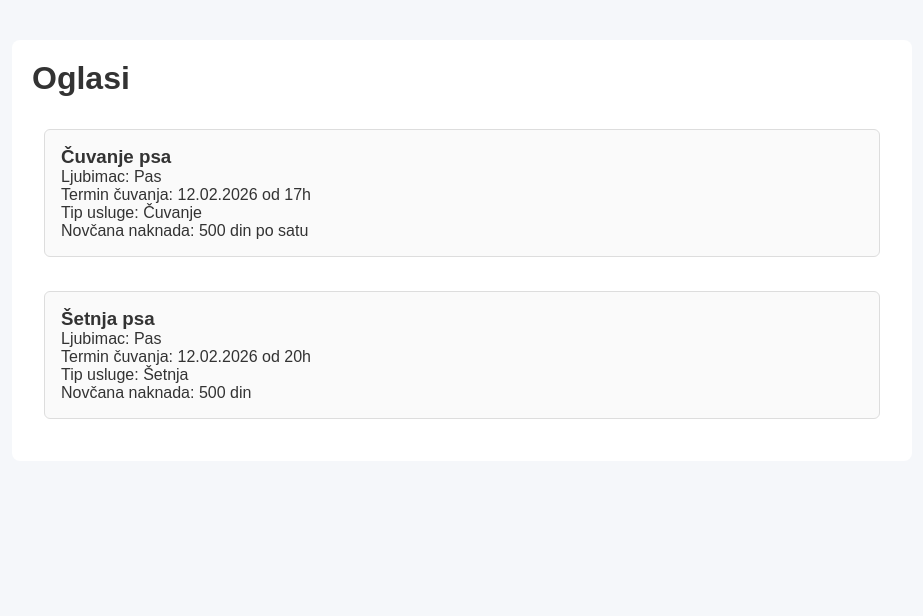
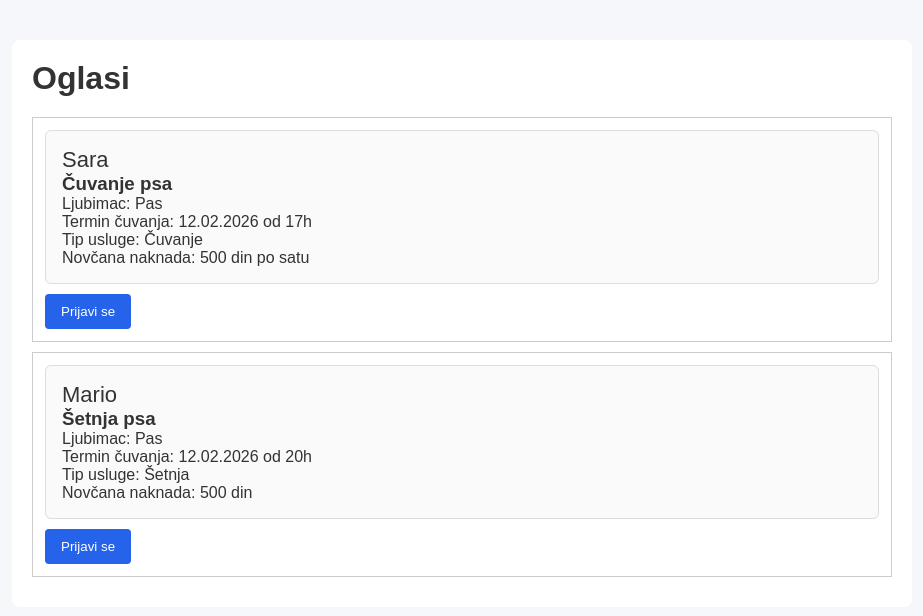
Before and after one commit to elab-development/internet-tehnologije-2025-aplikacijapetsitting_2021_0059, a Next.js app: page / in a window 1280 px wide. Shown: the top 616 px of the page, without its empty margins (178-1101 px from the left). Built offline with nearby package versions, Linux system fonts and the light colour scheme.

Commit message:
promenjena stranica za oglase

```diff
--- a/src/app/components/AdCard.tsx
+++ b/src/app/components/AdCard.tsx
@@ -1,4 +1,5 @@
 type AdCardProps = {
+  korisnik: string;
   opis: string;
   ljubimac: string;
   tipUsluge: string;
@@ -6,9 +7,10 @@ type AdCardProps = {
   naknada: string;
 };
 
-export default function AdCard({ opis, ljubimac, tipUsluge, terminCuvanja, naknada }: AdCardProps) {
+export default function AdCard({ korisnik, opis, ljubimac, tipUsluge, terminCuvanja, naknada }: AdCardProps) {
   return (
     <div className="card">
+        <h4>{korisnik}</h4>
         <h3>{opis}</h3>
         <p>Ljubimac: {ljubimac}</p>
         <p>Termin čuvanja: {terminCuvanja}</p>
--- a/src/app/globals.css
+++ b/src/app/globals.css
@@ -26,6 +26,7 @@ h1 {
 /* Dugmad */
 button {
   padding: 10px 16px;
+  margin-top: 10px;
   background-color: #2563eb;
   color: white;
   border: none;
@@ -65,10 +66,21 @@ main {
   border-radius: 8px;
 }
 
+h4 {
+  cursor: pointer;
+  margin: auto;
+  font-size: 22px;
+  font-weight: 300;
+  transition: font-weight 250ms ease-in-out;
+}
+h4:hover {
+   font-weight: 900;
+}
 /* Naslovi */
 h1 {
   margin-bottom: 20px;
 }
+
 
 /* Dugmad */
 button {
--- a/src/app/page.tsx
+++ b/src/app/page.tsx
@@ -1,9 +1,11 @@
-import Image from "next/image";
 import AdCard from "./components/AdCard";
+import Button from "./components/Button";
+
 
 
 type Ad = {
   id: number;
+  korisnik: string;
   opis: string;
   ljubimac: string;
   tipUsluge: string;
@@ -12,11 +14,12 @@ type Ad = {
 };
 
 const ads: Ad[] = [
-  { id: 1, opis: "Čuvanje psa", ljubimac: "Pas", tipUsluge: "Čuvanje", terminCuvanja: "12.02.2026 od 17h", naknada: "500 din po satu" },
-  { id: 2, opis: "Šetnja psa", ljubimac: "Pas", tipUsluge: "Šetnja", terminCuvanja: "12.02.2026 od 20h", naknada: "500 din" },
+  { id: 1, korisnik: "Sara", opis: "Čuvanje psa", ljubimac: "Pas", tipUsluge: "Čuvanje", terminCuvanja: "12.02.2026 od 17h", naknada: "500 din po satu" },
+  { id: 2, korisnik: "Mario", opis: "Šetnja psa", ljubimac: "Pas", tipUsluge: "Šetnja", terminCuvanja: "12.02.2026 od 20h", naknada: "500 din" },
 ];
 
 export default function Home() {
+
    return (
     <main style={{ padding: "20px" }}>
       <h1>Oglasi</h1>
@@ -24,13 +27,16 @@ export default function Home() {
       <div style={{ marginTop: "20px" }}>
         {ads.map((ad) => (
           <div
-            key={ad.id}
+
             style={{
+              border: "1px solid #ccc",
               padding: "12px",
               marginBottom: "10px",
+              marginTop: "10px"
             }}
           >
-             <AdCard key={ad.id} opis={ad.opis} ljubimac={ad.ljubimac} tipUsluge={ad.tipUsluge} terminCuvanja={ad.terminCuvanja} naknada={ad.naknada}/>
+             <AdCard key={ad.id} korisnik={ad.korisnik} opis={ad.opis} ljubimac={ad.ljubimac} tipUsluge={ad.tipUsluge} terminCuvanja={ad.terminCuvanja} naknada={ad.naknada}/>
+             <Button text="Prijavi se" type="submit" />
           </div>
         ))}
       </div>
```
